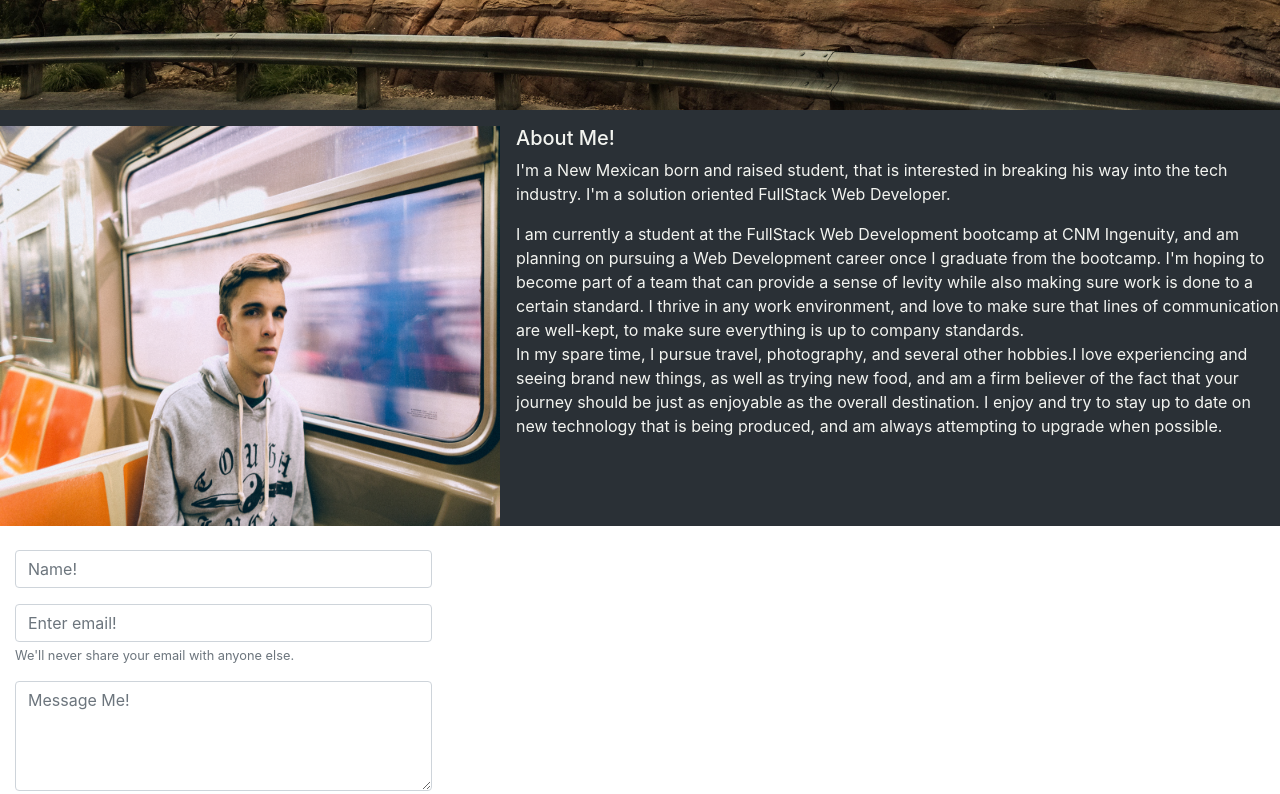
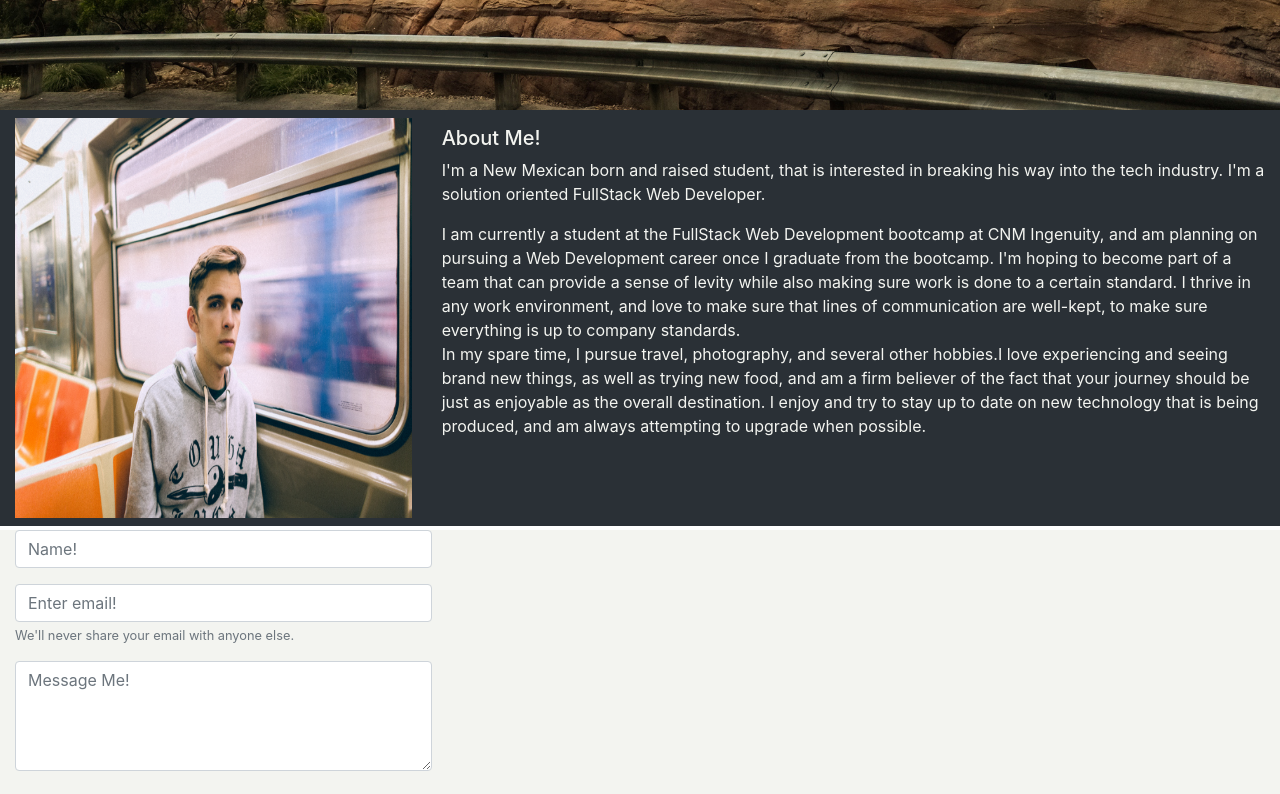
Before and after one commit to Calvintreed/pwp-calvin-reed, a plain HTML site: page public_html/index.html in a window 1280 px wide. Shown: the part 690-1484 px from the top of the page. Drawn offline with nearby package versions, Linux system fonts and the light colour scheme.

Commit message:
Added some further styling and margin fixing, working on adding text to the contact me area.

```diff
--- a/public_html/index.html
+++ b/public_html/index.html
@@ -14,20 +14,22 @@
     <link rel="stylesheet" href="styles.css"/>
 </head>
 <body>
-<div class="container-fluid p-0" id="topofthepage">
-    <div class="jumbotron-fluid" id="jumbotron-1">
-        <p class="p-5" id="welcome">Welcome!</p>
+<div class="container-fluid p-0">
+
+    <div class="" id="topofthepage">
+      <div class="jumbotron-fluid" id="jumbotron-1">
+          <p class="p-5" id="welcome">Welcome!</p>
+      </div>
     </div>
-</div>
 
-<div class="container-fluid-md flex-column flex-sm-row" id="aboutme">
-    <div class="media">
-        <img class="align-self-center mr-3 mt-3" src="Calvin.jpg" id="self-portrait" alt="Potrait of Calvin">
-        <div class="media-body" id="aboutmebody">
-            <h5 class="mt-3" id="about-me">About Me!</h5>
+ <div id="aboutme">
+    <div class="media row m-0">
+        <img class="align-self-center pr-5-sm my-2 col-12 col-lg-4" src="Calvin.jpg" id="self-portrait" alt="Potrait of Calvin">
+        <div class="media-body col-12 col-lg-8" id="aboutmebody">
+            <h5 class="mt-3 ">About Me!</h5>
             <p>I'm a New Mexican born and raised student, that is interested in breaking his way into the tech industry.
                 I'm a solution oriented FullStack Web Developer.</p>
-            <p class="mb-0"> I am currently a student at the FullStack Web Development bootcamp at CNM Ingenuity, and am
+            <p class="mb-0" > I am currently a student at the FullStack Web Development bootcamp at CNM Ingenuity, and am
                 planning on pursuing a Web Development career once I graduate from the bootcamp. I'm hoping to become
                 part of a team that can provide a sense of levity while also making sure work is done to a certain
                 standard. I thrive in any work environment, and love to make sure that lines of communication are
@@ -39,24 +41,24 @@
                 attempting to upgrade when possible. </p>
         </div>
     </div>
-</div>
+ </div>
 
-<div class="container-fluid" id="portfolio">
+<div id="portfolio">
 
 </div>
 
 <div class="container-fluid" id="contact-me">
 
     <form>
-        <div class="form-group mt-4">
+        <div class="form-group mt-1 pl-0">
             <input type="text" class="form-control col-4" id="exampleName" placeholder="Name!">
         </div>
-        <div class="form-group">
+        <div class="form-group pl-0">
             <input type="email" class="form-control col-4" id="exampleInputEmail1" aria-describedby="emailHelp"
                    placeholder="Enter email!">
             <small id="emailHelp" class="form-text text-muted">We'll never share your email with anyone else.</small>
         </div>
-        <div class="form-group">
+        <div class="form-group pl-0">
             <textarea class="form-control col-4 mb-4 " rows="4" id="exampleInputMessage"
                       placeholder="Message Me!"></textarea>
         </div>
@@ -75,6 +77,7 @@
         </a>
     </p>
 </footer>
+</div>
 <!-- Code for BootStrap -->
 <script src="https://code.jquery.com/jquery-3.5.1.slim.min.js"
         integrity="sha384-DfXdz2htPH0lsSSs5nCTpuj/zy4C+OGpamoFVy38MVBnE+IbbVYUew+OrCXaRkfj"
--- a/public_html/styles.css
+++ b/public_html/styles.css
@@ -42,6 +42,6 @@
     color: #F3F4F0;
 }
 
-#about-me{
-
+#contact-me{
+    background-color: #F3F4F0;
 }
```
